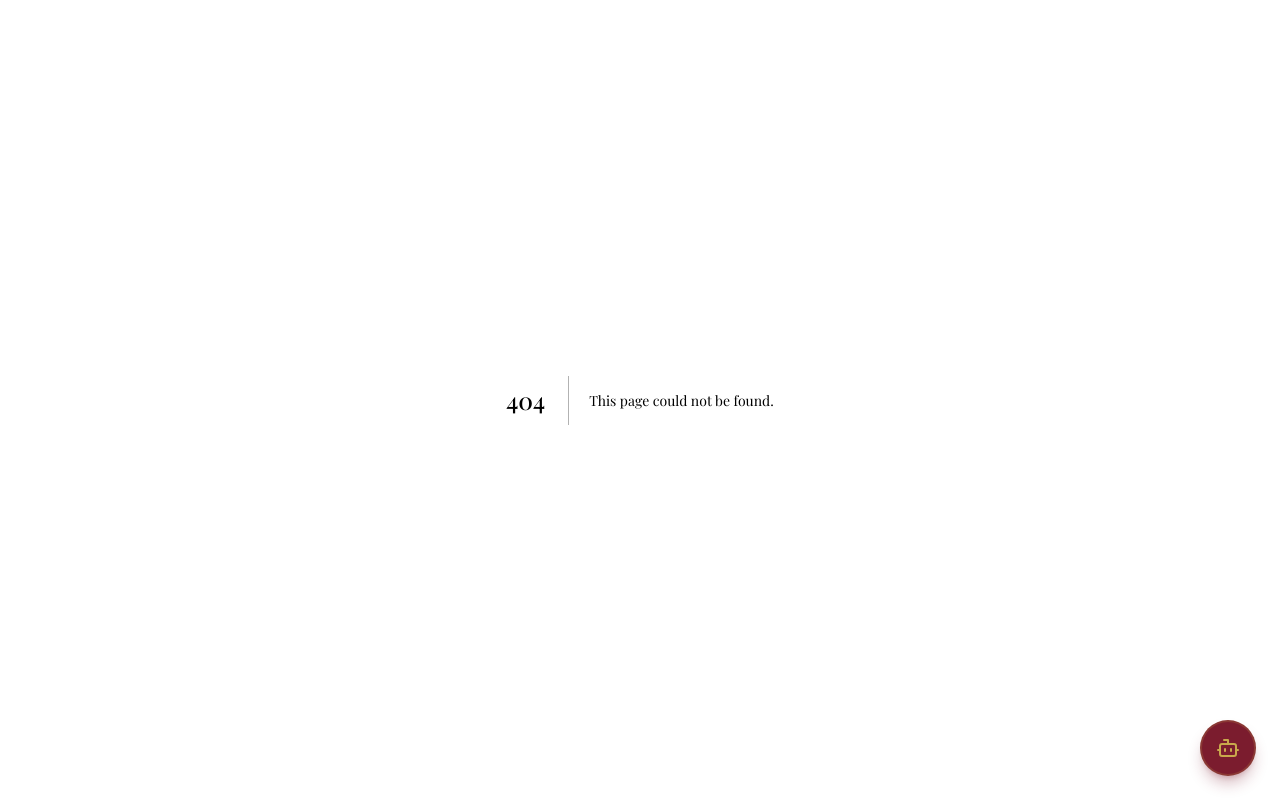
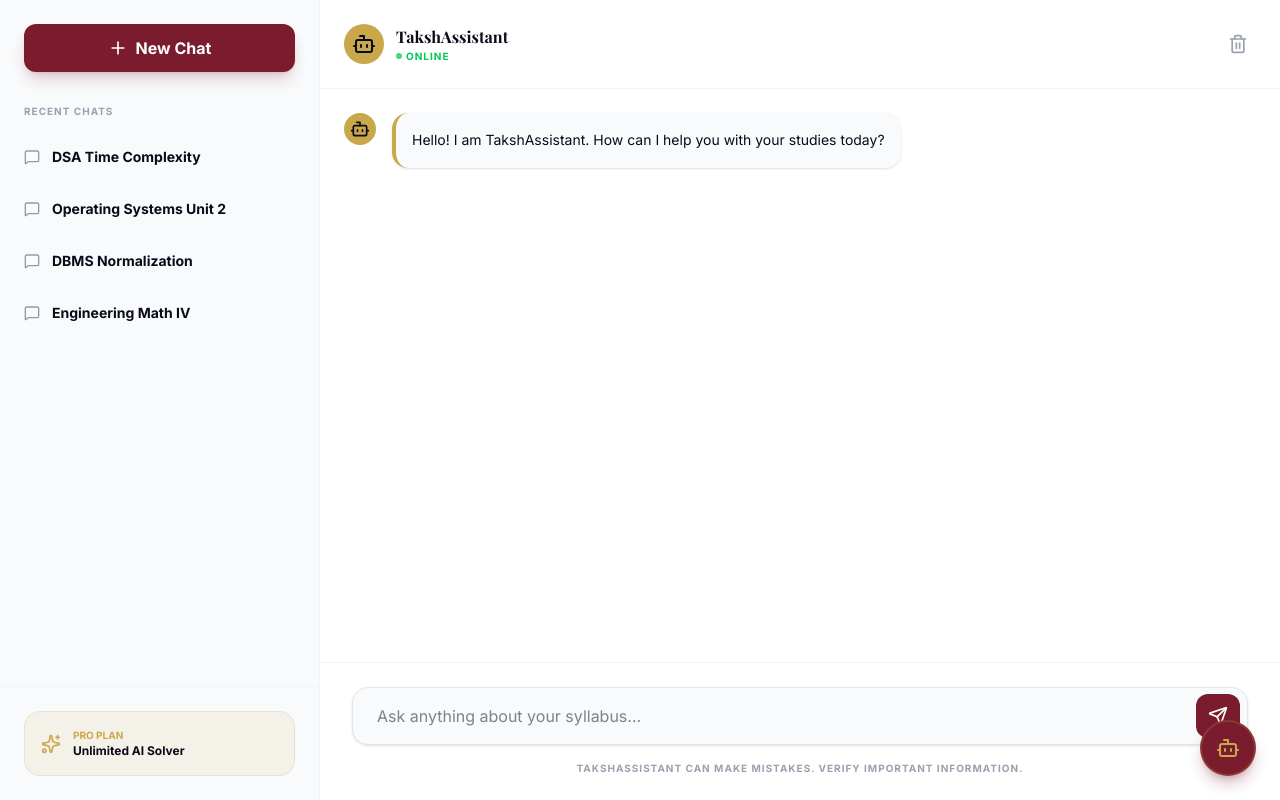
Before and after one commit to goutham2442-star/takshconnect, a Next.js app: page /ask in a window 1280 px wide. Before the commit this address had no page. Built offline with nearby package versions, Linux system fonts and the light colour scheme; a web font is replaced by a local one.

Commit message:
Phase 3: AI Doubt Solver with token-based streaming and ChatGPT-style UI

```diff
--- /dev/null
+++ b/src/app/ask/page.tsx
@@ -0,0 +1,201 @@
+"use client";
+
+import { useState, useRef, useEffect } from "react";
+import { motion, AnimatePresence } from "framer-motion";
+import { Send, Bot, User, Trash2, MessageSquare, Sparkles, Sidebar as SidebarIcon, Plus } from "lucide-react";
+
+interface Message {
+  role: "user" | "assistant";
+  content: string;
+}
+
+export default function AIDoubtSolver() {
+  const [messages, setMessages] = useState<Message[]>([
+    { role: "assistant", content: "Hello! I am TakshAssistant. How can I help you with your studies today?" }
+  ]);
+  const [input, setInput] = useState("");
+  const [isTyping, setIsTyping] = useState(false);
+  const scrollRef = useRef<HTMLDivElement>(null);
+
+  useEffect(() => {
+    if (scrollRef.current) {
+      scrollRef.current.scrollTop = scrollRef.current.scrollHeight;
+    }
+  }, [messages, isTyping]);
+
+  const handleSend = async () => {
+    if (!input.trim()) return;
+
+    const userMessage: Message = { role: "user", content: input };
+    setMessages(prev => [...prev, userMessage]);
+    setInput("");
+    setIsTyping(true);
+
+    try {
+      const response = await fetch("http://localhost:8001/api/chat/stream", {
+        method: "POST",
+        headers: { "Content-Type": "application/json" },
+        body: JSON.stringify({ message: input }),
+      });
+
+      if (!response.body) throw new Error("No body");
+      const reader = response.body.getReader();
+      const decoder = new TextDecoder();
+      let assistantContent = "";
+
+      setMessages(prev => [...prev, { role: "assistant", content: "" }]);
+      setIsTyping(false);
+
+      while (true) {
+        const { done, value } = await reader.read();
+        if (done) break;
+
+        const chunk = decoder.decode(value, { stream: true });
+        assistantContent += chunk;
+
+        setMessages(prev => {
+          const updated = [...prev];
+          updated[updated.length - 1].content = assistantContent;
+          return updated;
+        });
+      }
+    } catch (error) {
+      console.error(error);
+      setIsTyping(false);
+    }
+  };
+
+  return (
+    <div className="flex h-screen bg-white dark:bg-navy overflow-hidden">
+      {/* Sidebar */}
+      <aside className="w-80 bg-gray-50 dark:bg-navy-card border-r border-gray-100 dark:border-white/5 flex flex-col hidden md:flex">
+        <div className="p-6">
+          <button className="w-full bg-maroon text-white rounded-xl py-3 px-4 font-bold flex items-center justify-center gap-2 hover:bg-maroon/90 transition-all shadow-lg shadow-maroon/20">
+            <Plus className="w-5 h-5" /> New Chat
+          </button>
+        </div>
+
+        <div className="flex-1 overflow-y-auto px-3 space-y-2">
+          <div className="px-3 py-2 text-[10px] font-bold text-gray-400 uppercase tracking-widest">Recent Chats</div>
+          {[
+            "DSA Time Complexity",
+            "Operating Systems Unit 2",
+            "DBMS Normalization",
+            "Engineering Math IV"
+          ].map((chat, i) => (
+            <button key={i} className="w-full text-left p-3 rounded-xl hover:bg-white dark:hover:bg-white/5 text-navy dark:text-white/60 font-bold text-sm flex items-center gap-3 transition-all group">
+              <MessageSquare className="w-4 h-4 opacity-40 group-hover:opacity-100" />
+              <span className="truncate">{chat}</span>
+            </button>
+          ))}
+        </div>
+
+        <div className="p-6 border-t border-gray-100 dark:border-white/5">
+          <div className="bg-gold/10 rounded-2xl p-4 border border-gold/20 flex items-center gap-3">
+            <Sparkles className="w-5 h-5 text-gold" />
+            <div>
+              <p className="text-[10px] font-bold text-gold uppercase">Pro Plan</p>
+              <p className="text-xs text-navy dark:text-white font-bold">Unlimited AI Solver</p>
+            </div>
+          </div>
+        </div>
+      </aside>
+
+      {/* Main Chat Area */}
+      <main className="flex-1 flex flex-col relative">
+        {/* Header */}
+        <header className="p-6 border-b border-gray-100 dark:border-white/5 flex justify-between items-center bg-white/50 dark:bg-navy/50 backdrop-blur-xl">
+          <div className="flex items-center gap-3">
+            <div className="w-10 h-10 bg-gold rounded-full flex items-center justify-center">
+              <Bot className="w-6 h-6 text-navy" />
+            </div>
+            <div>
+              <h2 className="font-playfair font-bold text-navy dark:text-white">TakshAssistant</h2>
+              <p className="text-[10px] text-green-500 font-bold flex items-center gap-1 uppercase tracking-widest">
+                <span className="w-1.5 h-1.5 bg-green-500 rounded-full animate-pulse" /> Online
+              </p>
+            </div>
+          </div>
+          <button className="p-2 text-gray-400 hover:text-navy dark:hover:text-white transition-colors">
+            <Trash2 className="w-5 h-5" />
+          </button>
+        </header>
+
+        {/* Messages */}
+        <div
+          ref={scrollRef}
+          className="flex-1 overflow-y-auto p-6 space-y-8 scroll-smooth"
+        >
+          <AnimatePresence>
+            {messages.map((msg, i) => (
+              <motion.div
+                key={i}
+                initial={{ opacity: 0, y: 10 }}
+                animate={{ opacity: 1, y: 0 }}
+                className={`flex ${msg.role === "user" ? "justify-end" : "justify-start"}`}
+              >
+                <div className={`flex gap-4 max-w-[85%] md:max-w-[70%] ${msg.role === "user" ? "flex-row-reverse" : ""}`}>
+                  <div className={`w-8 h-8 rounded-full flex items-center justify-center shrink-0 ${
+                    msg.role === "user" ? "bg-maroon text-white" : "bg-gold text-navy"
+                  }`}>
+                    {msg.role === "user" ? <User className="w-5 h-5" /> : <Bot className="w-5 h-5" />}
+                  </div>
+                  <div className={`p-4 rounded-2xl text-sm leading-relaxed ${
+                    msg.role === "user"
+                      ? "bg-maroon text-white shadow-lg shadow-maroon/10"
+                      : "bg-gray-50 dark:bg-navy-card text-navy dark:text-white/90 border-l-4 border-gold shadow-sm"
+                  }`}>
+                    {msg.content || (isTyping && i === messages.length - 1 ? (
+                      <div className="flex gap-1">
+                        <span className="w-1.5 h-1.5 bg-gold rounded-full animate-bounce" />
+                        <span className="w-1.5 h-1.5 bg-gold rounded-full animate-bounce [animation-delay:0.2s]" />
+                        <span className="w-1.5 h-1.5 bg-gold rounded-full animate-bounce [animation-delay:0.4s]" />
+                      </div>
+                    ) : null)}
+                  </div>
+                </div>
+              </motion.div>
+            ))}
+          </AnimatePresence>
+          {isTyping && (
+            <div className="flex gap-4">
+              <div className="w-8 h-8 rounded-full bg-gold text-navy flex items-center justify-center shrink-0">
+                <Bot className="w-5 h-5" />
+              </div>
+              <div className="bg-gray-50 dark:bg-navy-card p-4 rounded-2xl border-l-4 border-gold">
+                <div className="flex gap-1">
+                  <span className="w-1.5 h-1.5 bg-gold rounded-full animate-bounce" />
+                  <span className="w-1.5 h-1.5 bg-gold rounded-full animate-bounce [animation-delay:0.2s]" />
+                  <span className="w-1.5 h-1.5 bg-gold rounded-full animate-bounce [animation-delay:0.4s]" />
+                </div>
+              </div>
+            </div>
+          )}
+        </div>
+
+        {/* Input Area */}
+        <div className="p-6 bg-white/50 dark:bg-navy/50 backdrop-blur-xl border-t border-gray-100 dark:border-white/5">
+          <div className="max-w-4xl mx-auto relative">
+            <input
+              type="text"
+              value={input}
+              onChange={(e) => setInput(e.target.value)}
+              onKeyDown={(e) => e.key === "Enter" && handleSend()}
+              placeholder="Ask anything about your syllabus..."
+              className="w-full bg-gray-50 dark:bg-white/5 border border-gray-200 dark:border-white/10 rounded-2xl py-4 pl-6 pr-16 text-navy dark:text-white focus:outline-none focus:border-maroon dark:focus:border-gold transition-all shadow-sm"
+            />
+            <button
+              onClick={handleSend}
+              className="absolute right-2 top-1/2 -translate-y-1/2 bg-maroon text-white p-3 rounded-xl hover:bg-maroon/90 transition-all"
+            >
+              <Send className="w-5 h-5" />
+            </button>
+          </div>
+          <p className="text-center text-[10px] font-bold text-gray-400 mt-4 uppercase tracking-widest">
+            TakshAssistant can make mistakes. Verify important information.
+          </p>
+        </div>
+      </main>
+    </div>
+  );
+}
```
Also changed, not shown: 1 other file (tests, documents, lock files or other folders).
